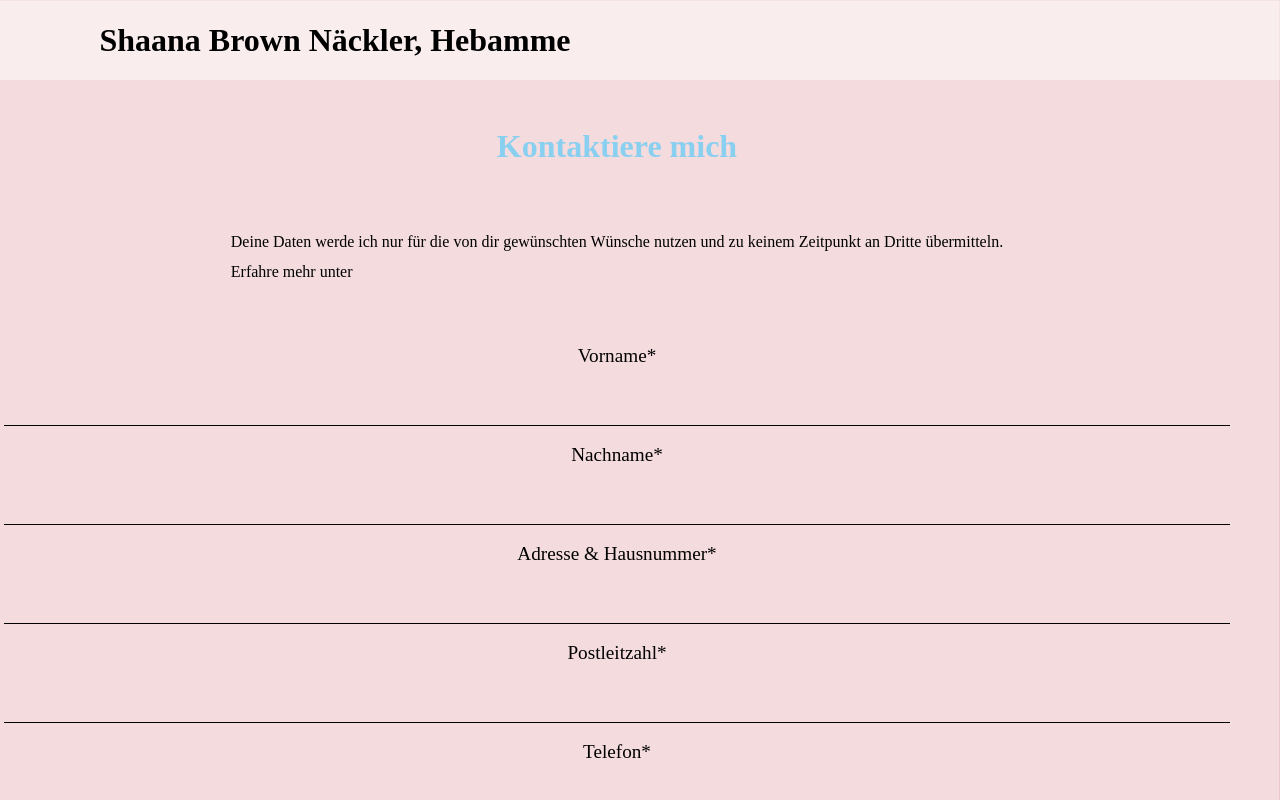
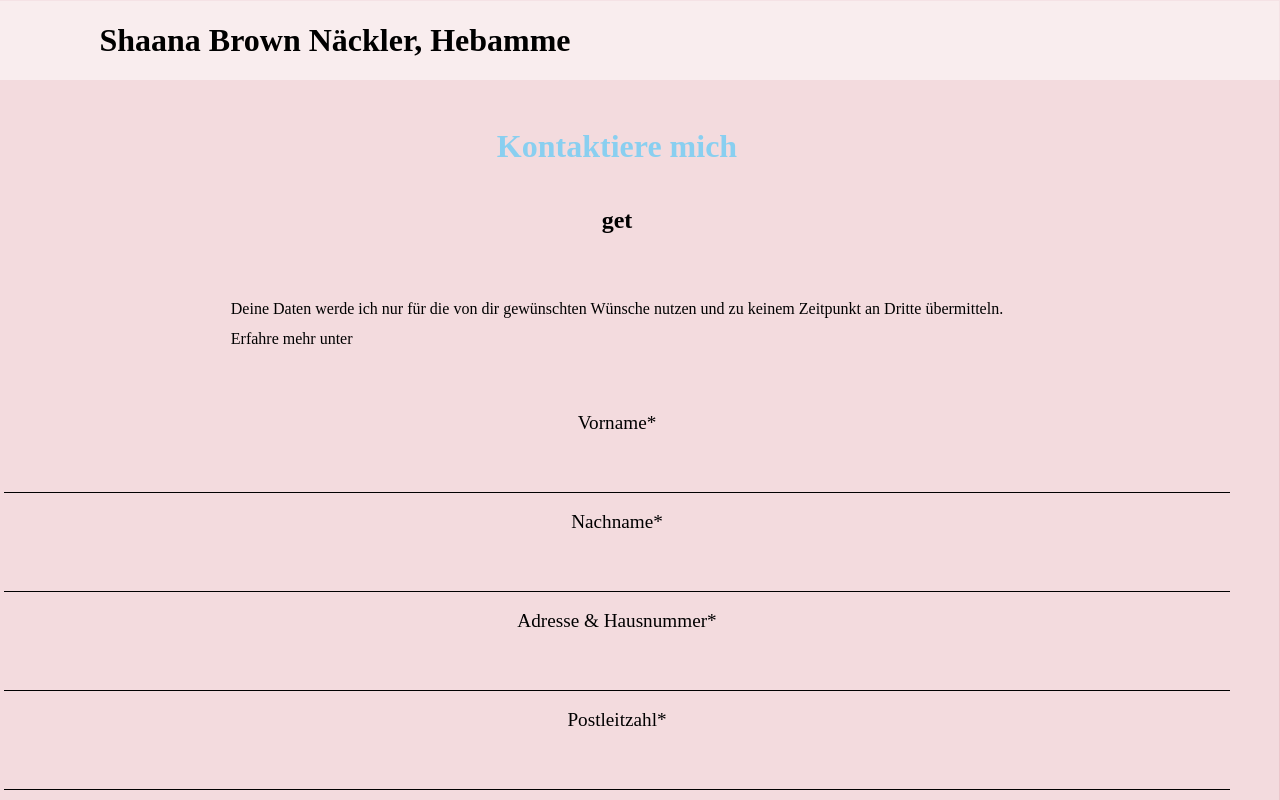
Before and after one commit to anitakath/Hebamme_Portfolio, a Next.js app: page /kontakt in a window 1280 px wide. Shown: the top 800 px of the page. Built offline with nearby package versions, Linux system fonts and the light colour scheme.

Commit message:
get test

```diff
--- a/pages/api/validate.js
+++ b/pages/api/validate.js
@@ -199,6 +199,12 @@ app.get("/api/validate", (req, res) => {
   res.send("GET-Anforderung an /api/validate erhalten");
 });
 
+export default function getHandler(req, res){
+  if(req.method === 'GET'){
+    res.send("GET-Anforderung an /api/validate erhalten");
+
+  }
+}
 
 
 
--- a/pages/kontakt.js
+++ b/pages/kontakt.js
@@ -214,12 +214,24 @@ const Contact = () => {
   method = "POST";*/
 
 
+  const getHandler = async () =>{
+
+    const response = await fetch('/api/validate')
+
+    const data = await response.json();
+
+    console.log(response)
+    console.log(data)
+
+  }
+
   return (
     <div>
       <Layout>
         <div className={styles.sectionContainer}>
           <div className={styles.contactContainer}>
             <h1>Kontaktiere mich</h1>
+            <h2 onClick={getHandler}> get </h2>
             <p>
               Deine Daten werde ich nur für die von dir gewünschten Wünsche
               nutzen und zu keinem Zeitpunkt an Dritte übermitteln. <br />
```
